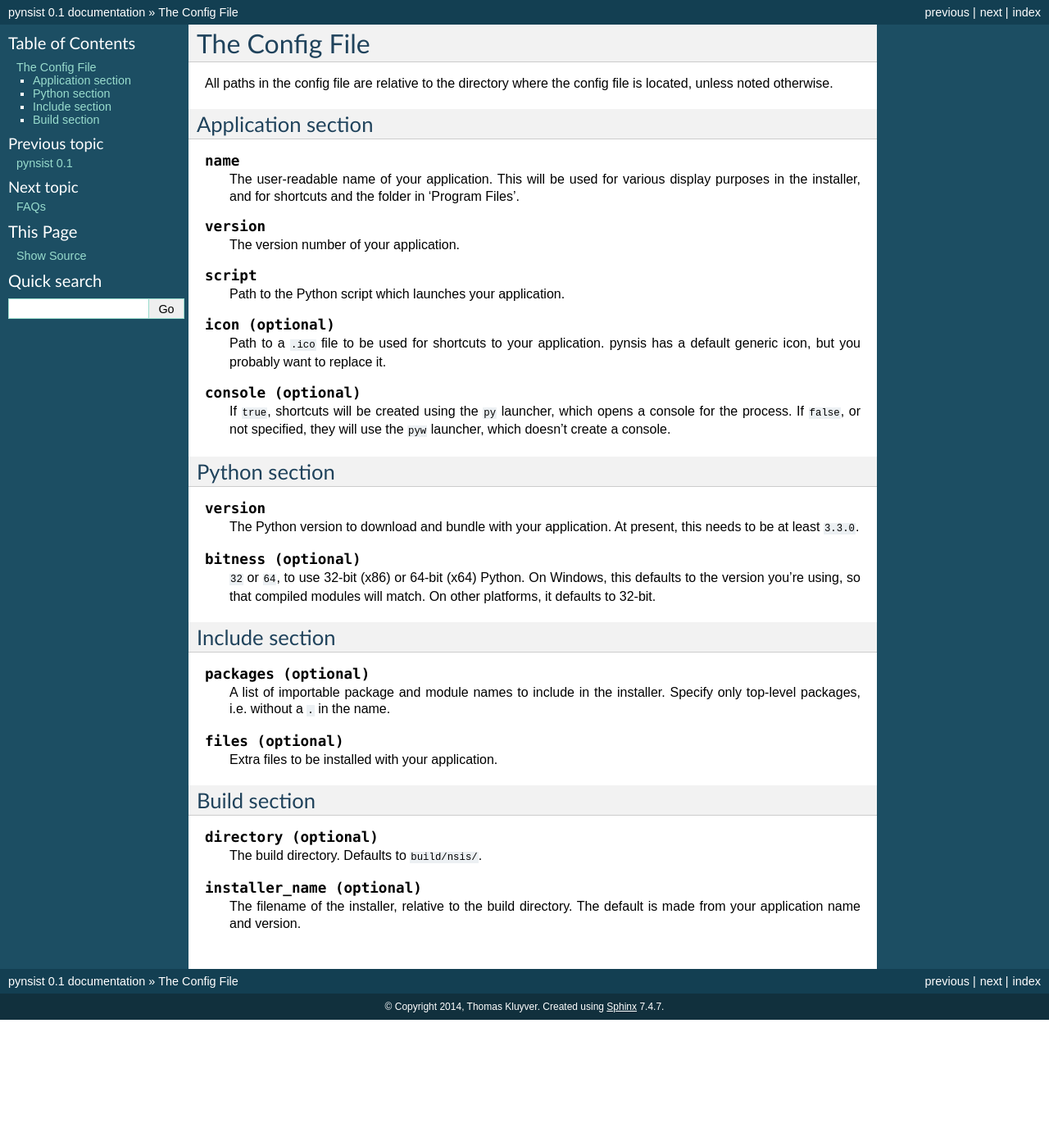
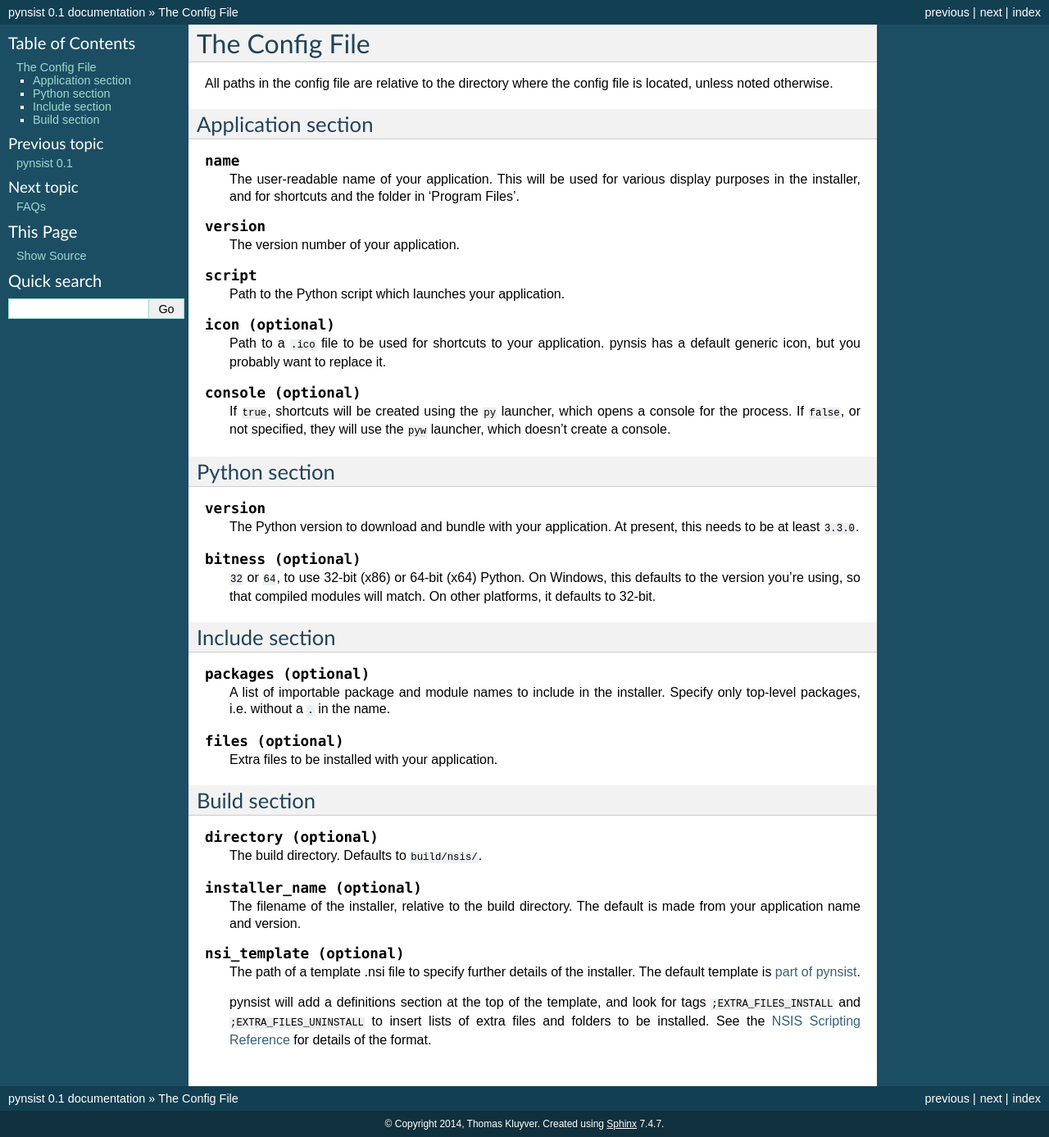
Before and after one commit to takluyver/pynsist, a Sphinx documentation site: the page built from doc/cfgfile.rst, in a window 1280 px wide. Shown: the whole page at 82% size. Built offline with Sphinx 7.4.7, drawn with Linux system fonts in a browser that asks for light colours; before the commit the page ends 1244 px from its top, so only the background shows below that.

Commit message:
Make template .nsi file configurable

```diff
--- a/doc/cfgfile.rst
+++ b/doc/cfgfile.rst
@@ -71,3 +71,14 @@ Build section
 
    The filename of the installer, relative to the build directory. The default
    is made from your application name and version.
+
+.. describe:: nsi_template (optional)
+
+   The path of a template .nsi file to specify further details of the installer.
+   The default template is `part of pynsist <https://github.com/takluyver/pynsist/blob/master/nsist/template.nsi>`_.
+
+   pynsist will add a definitions section at the top of the template, and look
+   for tags ``;EXTRA_FILES_INSTALL`` and ``;EXTRA_FILES_UNINSTALL`` to insert lists
+   of extra files and folders to be installed. See the
+   `NSIS Scripting Reference <http://nsis.sourceforge.net/Docs/Chapter4.html>`_
+   for details of the format.
--- a/nsist/__init__.py
+++ b/nsist/__init__.py
@@ -14,6 +14,7 @@ logger = logging.getLogger(__name__)
 _PKGDIR = os.path.dirname(__file__)
 DEFAULT_PY_VERSION = '3.3.2'
 DEFAULT_BUILD_DIR = pjoin('build', 'nsis')
+DEFAULT_NSI_TEMPLATE = pjoin(_PKGDIR, 'template.nsi')
 DEFAULT_ICON = pjoin(_PKGDIR, 'glossyorb.ico')
 if os.name == 'nt' and sys.maxsize == (2**63)-1:
     DEFAULT_BITNESS = 64
@@ -71,7 +72,7 @@ def run_nsis(nsi_file):
 def all_steps(appname, version, script, icon=DEFAULT_ICON, console=False,
                 packages=None, extra_files=None, py_version=DEFAULT_PY_VERSION,
                 py_bitness=DEFAULT_BITNESS, build_dir=DEFAULT_BUILD_DIR,
-                installer_name=None):
+                installer_name=None, nsi_template=DEFAULT_NSI_TEMPLATE):
     installer_name = installer_name or make_installer_name(appname, version)
 
     os.makedirs(build_dir, exist_ok=True)
@@ -89,7 +90,7 @@ def all_steps(appname, version, script, icon=DEFAULT_ICON, console=False,
         os.mkdir(build_pkg_dir)
     copy_modules(packages or [], build_pkg_dir)
 
-    nsis_writer = NSISFileWriter(pjoin(_PKGDIR, 'template.nsi'),
+    nsis_writer = NSISFileWriter(nsi_template,
         definitions = {'PRODUCT_NAME': appname,
                        'PRODUCT_VERSION': version,
                        'PY_VERSION': py_version,
@@ -140,4 +141,5 @@ def main(argv=None):
         py_bitness = cfg.getint('Python', 'bitness', fallback=DEFAULT_BITNESS),
         build_dir = cfg.get('Build', 'directory', fallback=DEFAULT_BUILD_DIR),
         installer_name = cfg.get('Build', 'installer_name', fallback=None),
+        nsi_template = cfg.get('Build', 'nsi_template', fallback=DEFAULT_NSI_TEMPLATE),
     )
```
